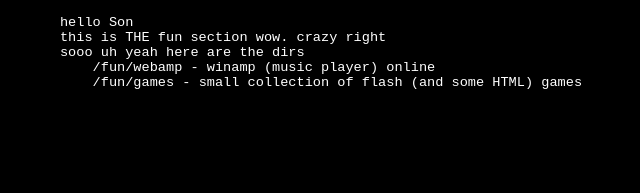
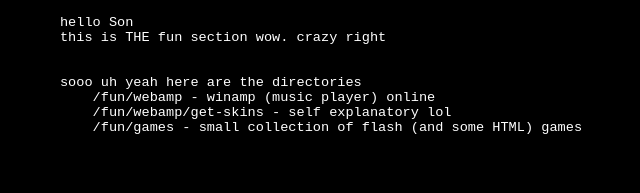
Before and after one commit to 2x-web/2x-web.github.io, a plain HTML site: page fun/index.html in a window 1280 px wide. Shown: the whole page, without its empty margins (319-959 px from the left). Drawn offline with Linux system fonts and the light colour scheme.

Commit message:
Update index.html

```diff
--- a/fun/index.html
+++ b/fun/index.html
@@ -10,8 +10,11 @@
   <div class="content">
 hello Son
 this is THE fun section wow. crazy right
-sooo uh yeah here are the dirs
+
+
+sooo uh yeah here are the directories
     /fun/webamp - winamp (music player) online
+    /fun/webamp/get-skins - self explanatory lol
     /fun/games - small collection of flash (and some HTML) games
   </div>
 
```
